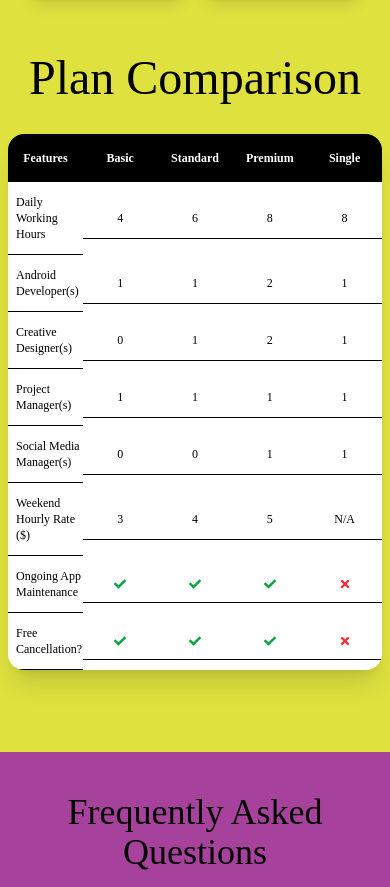
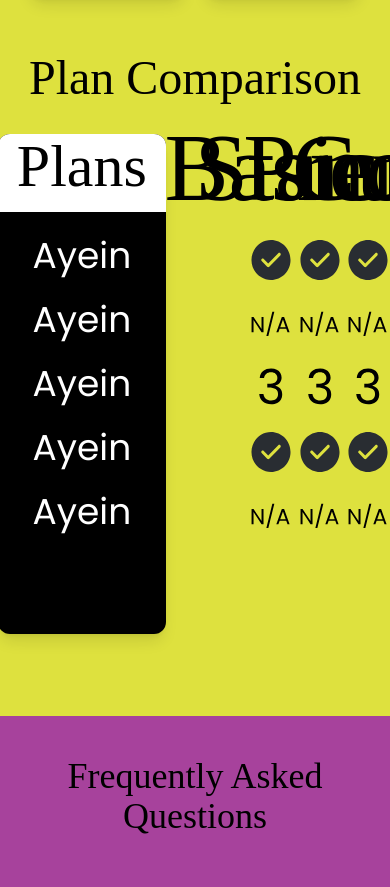
Before and after one commit to ahmadiq01/test, a React (Vite) app: page /subscribe in a window 390 px wide. Shown: the part 1370-2257 px from the top of the page. Built offline with nearby package versions, Linux system fonts and the light colour scheme; a web font is replaced by a local one.

Commit message:
services and subscribe updated

```diff
--- a/src/pages/services/services.jsx
+++ b/src/pages/services/services.jsx
@@ -171,9 +171,9 @@ export default function Home() {
     ref={monkeySectionRef}
     className="sticky-section bg-[rgba(92,186,71,1)] min-h-screen relative"
     style={{ zIndex: sectionVisibility.monkey ? 40 : 10 }}
-  >
+   >
     {/* Logo in top left corner */}
-    <div className="absolute p-4">
+    <div className="absolute md:p-4 lg:p-4  ">
       <h1 className="text-black text-xl md:text-3xl font-bold"><Header/></h1>
     </div>
 
@@ -188,7 +188,7 @@ export default function Home() {
 
       {/* Right side with APPS text and monkey */}
       <div className="relative w-full md:mt-0">
-        <p className="text-black text-[250px] sm:text-[350px] md:text-[650px] lg:text-[1150px] md:mt-[-160px] md:ml-[260px] font-[Heathergreen] leading-[1] text-center md:text-left">
+        <p className="text-black text-[440px] sm:text-[350px] md:text-[650px] lg:text-[1150px] md:mt-[-160px] mt-[-120px] ml-[-20px] md:ml-[260px] font-[Heathergreen] leading-[1] text-center md:text-left">
           APPS
         </p>
         <div className="absolute left-1/2 bottom-1/3 md:bottom-1/2 transform -translate-x-1/2 translate-y-8/9">
--- a/src/pages/subscribe/subscribe.jsx
+++ b/src/pages/subscribe/subscribe.jsx
@@ -349,10 +349,10 @@ const Home = () => {
           Plan Comparison
         </h2>
 
-        <div className="w-full hidden md:grid md:grid-cols-5 max-w-6xl gap-12 items-start pb-[50px]">
+        <div className="w-1/2 md:w-full lg:w-full grid grid-cols-5 md:grid md:grid-cols-5 max-w-6xl gap-12 items-start pb-[50px]">
           {/* Feature Column */}
-          <div className="bg-black text-white rounded-xl shadow-lg p-8 min-h-[500px] flex flex-col ml-[-140px] mt-[-1px] mr-[-68px]">
-            <h3 className="text-6xl font-semi-bold bg-white text-center text-black ml-[-32px] mt-[-32px] pt-[2px] mr-[-32px] py-4 rounded-t-xl">
+          <div className="bg-black text-white rounded-xl shadow-lg p-8 min-h-[500px] flex flex-col ml-[-100px] mr-[-68px] md:ml-[-140px] md:mt-[-1px] md:mr-[-68px] lg:ml-[-140px] lg:mt-[-1px] lg:mr-[-68px]">
+            <h3 className="text-6xl font-semi-bold bg-white text-center text-black ml-[-32px] md:ml-[-32px] lg:ml-[-32px] mt-[-32px] pt-[2px] mr-[-32px] py-4 rounded-t-xl">
               Plans
             </h3>
             <ul className="mt-6 text-center space-y-6 flex-grow">
@@ -370,9 +370,9 @@ const Home = () => {
           {plans.map((plan, index) => (
             <div
               key={index}
-              className="text-black text-center mt-[-14px] w-[250px] md:w-full min-h-[500px] flex flex-col"
+              className="text-black  text-center mt-[-14px] w-[250px] md:mt-[-14px] lg:mt-[-14px] lg:w-[250px] md:w-full min-h-[500px] flex flex-col"
             >
-              <h3 className="text-8xl font-semi-bold mb-6">{plan}</h3>
+              <h3 className="text-8xl font-semi-bold mb-6 md:mb-6 lg:mb-6">{plan}</h3>
               <ul className="space-y-6 flex-grow">
                 {features.map((_, idx) => {
                   // Cycle through the icons sequentially
@@ -390,65 +390,21 @@ const Home = () => {
           ))}
         </div>
 
-        {/* Mobile Comparison Table - Only visible on small screens */}
-        <div className="block md:hidden w-full max-w-full px-2 pb-[50px] overflow-x-hidden">
-          <div className="rounded-2xl overflow-hidden shadow-xl bg-white">
-            <div className="grid grid-cols-5 bg-black text-white font-bold text-xs py-4 text-center">
-              <div className="col-span-1">Features</div>
-              {mobilePlans.map((plan) => (
-                <div key={plan.name} className="px-1 text-xs">
-                  {plan.name}
-                </div>
-              ))}
-            </div>
-
-            {mobileFeatures.map((feature) => (
-              <div
-                key={feature.key}
-                className="text-xs grid grid-cols-5 items-center text-center"
-              >
-                <div className="col-span-1 text-left pl-2 py-3 font-medium border-b text-xs">
-                  {feature.label}
-                </div>
-
-                {mobilePlans.map((plan) => (
-                  <div
-                    key={`${plan.name}-${feature.key}`}
-                    className="border-b py-3"
-                  >
-                    {feature.icon ? (
-                      plan[feature.key] ? (
-                        <FaCheck className="w-3 h-3 mx-auto text-green-600" />
-                      ) : (
-                        <FaTimes className="w-3 h-3 mx-auto text-red-500" />
-                      )
-                    ) : (
-                      plan[feature.key]
-                    )}
-                  </div>
-                ))}
-              </div>
-            ))}
-          </div>
-        </div>
       </div>
 
-      {/* FAQ Section */}
       <div className="bg-[#a7429c] py-10 md:py-16 px-4 flex flex-col items-center overflow-hidden">
         <h2 className="text-black font-normal font-[Heathergreen] text-4xl md:text-5xl lg:text-[150px] mb-8 text-center w-full flex flex-col items-center">
           Frequently Asked Questions
         </h2>
 
-        {/* FAQ List */}
         <div className="w-full pb-[100px] space-y-4">
           {faqs.map((faq, index) => (
             <div
               key={index}
               className={`w-full bg-transparent text-white text-lg font-semibold cursor-pointer p-2 md:p-4 ${
-                index >= 2 ? "md:hidden" : "" // Hide after first two on md and larger screens
+                index >= 2 ? "md:hidden" : ""
               }`}
             >
-              {/* Question Section */}
               <div
                 className="w-full md:w-[80%] mx-auto flex justify-between items-center text-xl md:text-4xl p-2 md:p-4 font-[Poppins]"
                 onClick={() => toggleFAQ(index)}
@@ -461,7 +417,6 @@ const Home = () => {
                 )}
               </div>
 
-              {/* Answer Section (Aligned with the question) */}
               {openIndex === index && (
                 <p className="w-full md:w-[70%] md:ml-auto md:mr-[20%] text-white text-lg md:text-2xl font-semibold mt-[-12px] p-2 md:p-4 rounded-lg">
                   {faq.answer}
@@ -471,9 +426,6 @@ const Home = () => {
           ))}
         </div>
       </div>
-      {/* Extra Spacing Before Footer */}
-      {/* <div className="h-16"></div> */}
-
       <Footer />
     </div>
   );
```
